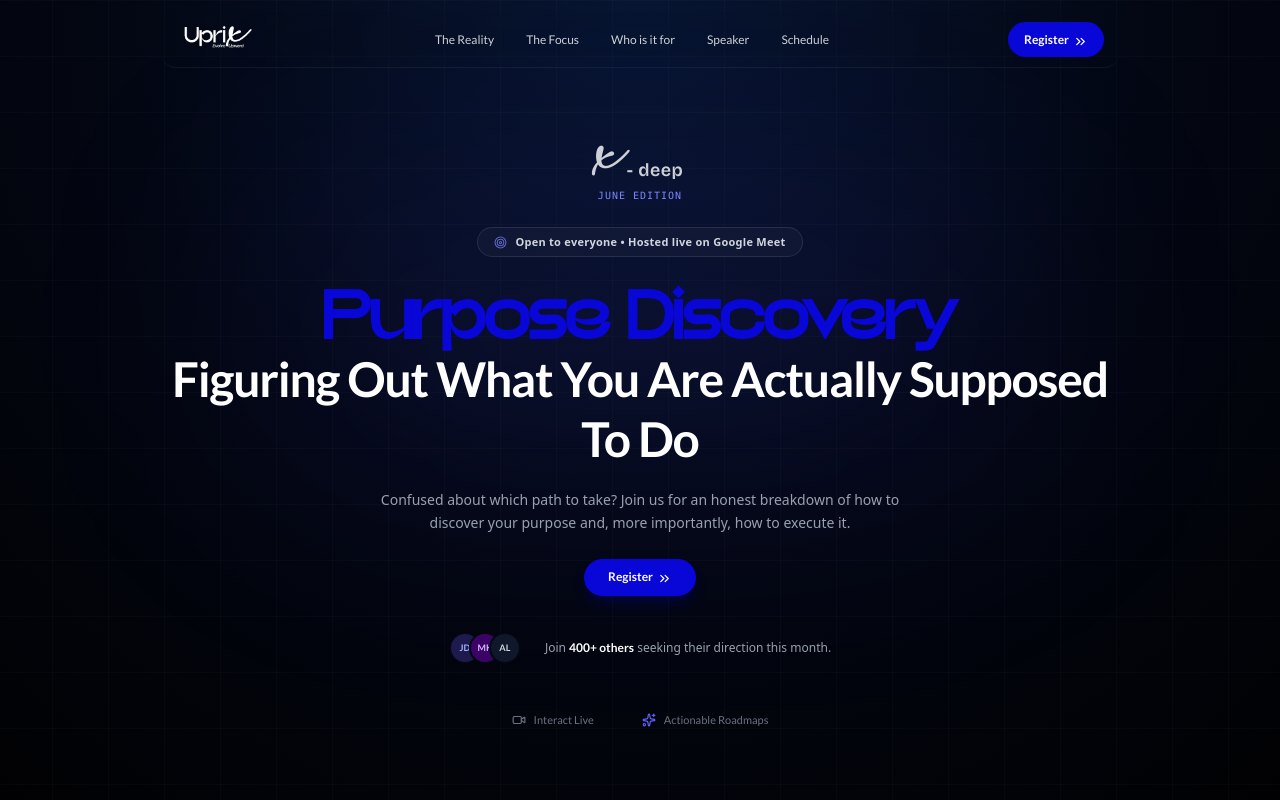
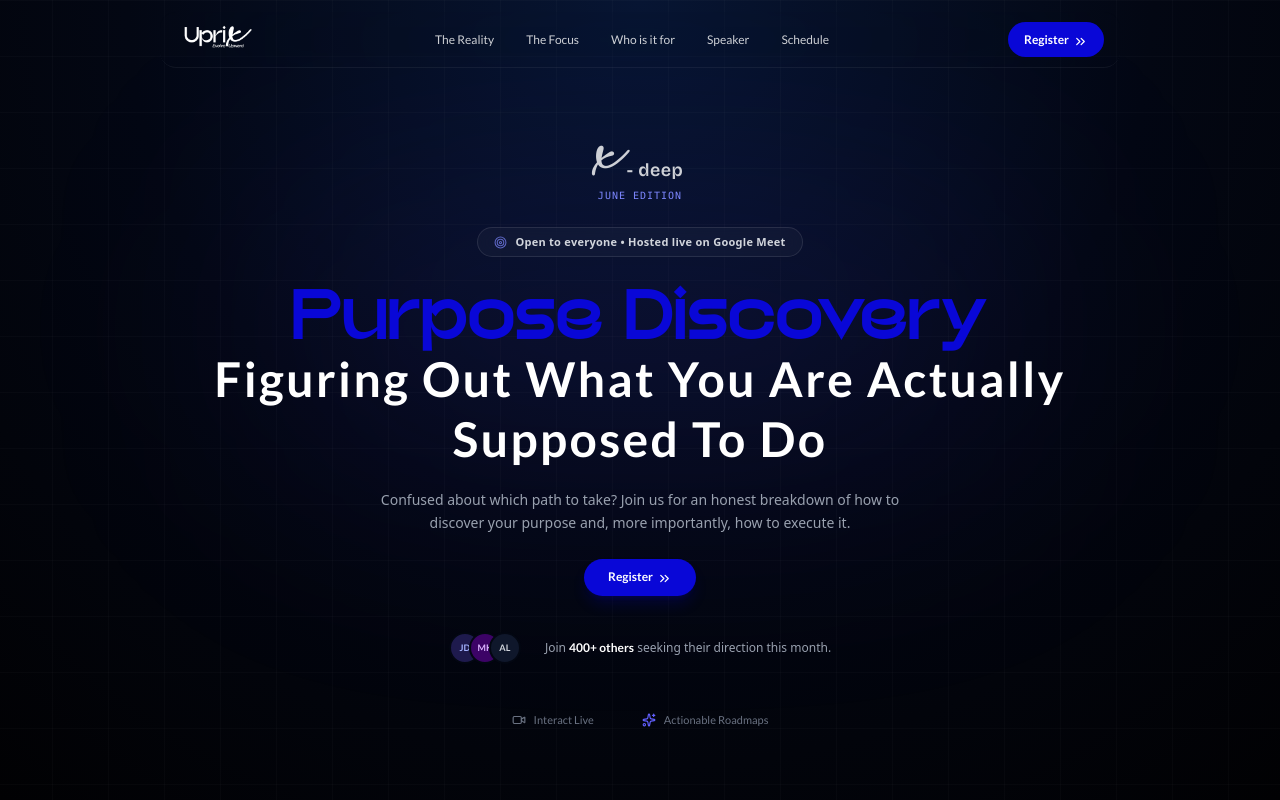
Before and after one commit to prime1999/xdeep, a Next.js app: page / in a window 1280 px wide. Shown: the top 800 px of the page. Built offline with nearby package versions, Linux system fonts and the light colour scheme.

Commit message:
corrected some typos and styling

```diff
--- a/app/globals.css
+++ b/app/globals.css
@@ -141,6 +141,7 @@
     background-attachment: fixed;
     color: #f3f4f6;
     scroll-behavior: smooth;
+    overflow-x: hidden;
   }
 
   body {
@@ -161,6 +162,7 @@
       );
     background-size: 56px 56px;
     background-position: center top;
+    overflow-x: hidden;
   }
 
   h1,
--- a/app/layouts/Audience.tsx
+++ b/app/layouts/Audience.tsx
@@ -201,7 +201,7 @@ const Audience = () => {
           <Link
             href="https://wa.link/8yf5wm"
             target="blank"
-            className="w-full md:w-1/4 lg:w-1/6 flex items-center justify-center gap-1 text-xs bg-primary-blue text-white duration-300 transition-all hover:bg-primary-blue/80 font-semibold py-2.5 px-4 cursor-pointer rounded shadow-lg shadow-primary-blue/10 active:scale-95"
+            className="w-full md:w-1/4 lg:w-1/6 flex items-center justify-center gap-1 text-xs bg-primary-blue text-white duration-300 transition-all hover:bg-primary-blue/80 font-semibold py-2.5 px-4 cursor-pointer rounded-full shadow-lg shadow-primary-blue/10 active:scale-95"
           >
             Register <ChevronsRight className="mt-0.5" size={15} />
           </Link>
--- a/app/layouts/Hero.tsx
+++ b/app/layouts/Hero.tsx
@@ -133,7 +133,7 @@ const Hero = () => {
         {/* Core Main Title */}
         <h1
           ref={headlineRef}
-          className="hidden md:block w-full tracking-tight mx-auto font-bold text-3xl/tight md:text-5xl/tight md:w-10/12 lg:w-9/12 text-center text-primary-blue space-y-2 font-embrace"
+          className="hidden md:block w-full tracking-wider mx-auto font-bold text-3xl/tight md:text-5xl/tight md:w-10/12 lg:w-9/12 text-center text-primary-blue space-y-2 font-embrace"
         >
           Purpose Discovery
           <span className="text-white inline-block mt-2">
@@ -142,12 +142,12 @@ const Hero = () => {
         </h1>
         <h1
           ref={headlineRef}
-          className="md:hidden w-full tracking-tight mx-auto font-bold text-3xl/tight md:text-5xl/tight md:w-10/12 lg:w-9/12 text-center text-primary-blue space-y-2 font-embrace"
+          className="md:hidden w-full tracking-wider mx-auto font-bold text-3xl/tight md:text-5xl/tight md:w-10/12 lg:w-9/12 text-center text-primary-blue space-y-2 font-embrace"
         >
           Purpose
           <br />
           Discovery
-          <span className="text-white inline-block mt-2">
+          <span className="text-2xl text-white inline-block mt-2">
             Figuring Out What You Are Actually Supposed To Do
           </span>{" "}
         </h1>
--- a/app/layouts/Schedule.tsx
+++ b/app/layouts/Schedule.tsx
@@ -370,7 +370,7 @@ const Schedule = () => {
       <Link
         href="https://wa.link/8yf5wm"
         target="blank"
-        className="w-11/12 md:w-1/4 lg:w-1/6 mt-4 mx-auto flex items-center justify-center gap-1 text-xs bg-primary-blue text-white duration-500 transition hover:bg-primary-blue/80 font-semibold py-2 px-4 cursor-pointer"
+        className="w-11/12 md:w-1/4 lg:w-1/6 mt-4 mx-auto flex items-center justify-center gap-1 text-xs bg-primary-blue text-white rounded-full duration-500 transition hover:bg-primary-blue/80 font-semibold py-2 px-4 cursor-pointer"
       >
         Register <ChevronsRight className="mt-1" size={15} />
       </Link>
--- a/app/layouts/Speaker.tsx
+++ b/app/layouts/Speaker.tsx
@@ -220,8 +220,8 @@ const Speaker = () => {
                   <br />
                   <br /> Beyond the screen, my heart is in empowering others. I
                   am the founder of Xelite (an exclusive community for the top
-                  1% of creatives), the{" "}
-                  <span className="font-bold">CRESCEND</span> (branding
+                  1% of creatives),
+                  <span className="font-bold">CRESCEND</span> (the branding
                   ecosystem designed for strategic brand growth), And the Uprix
                   community (where our Uprizers build measurable consistency of
                   growth).
```
